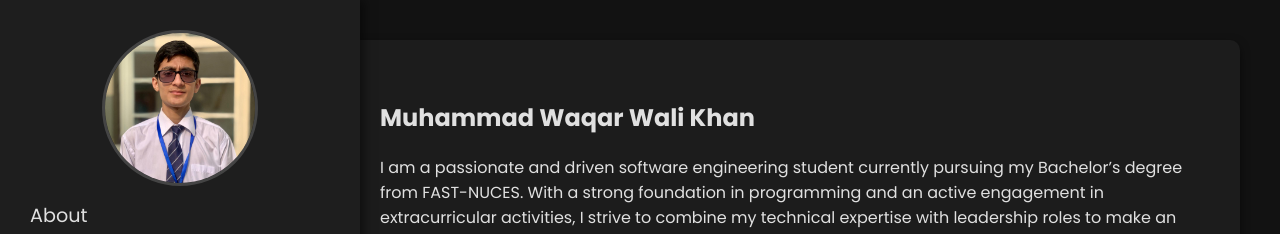
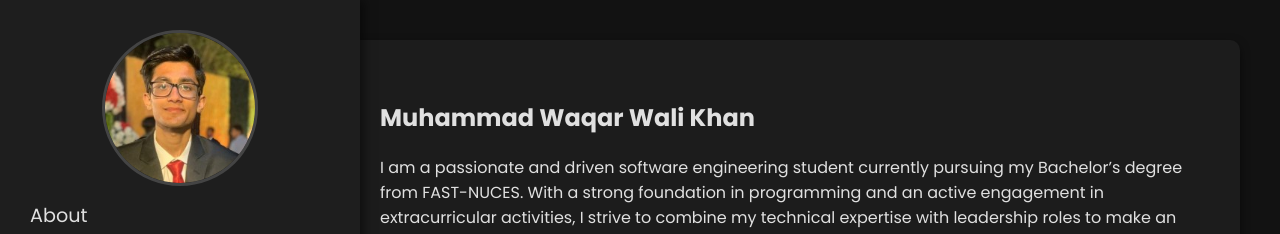
Before and after one commit to waqarwali/resume, a plain HTML site: page index.html in a window 1280 px wide. Shown: the top 234 px of the page. Drawn offline with Linux system fonts and the light colour scheme.

Commit message:
Add files via upload

```diff
--- a/index.html
+++ b/index.html
@@ -19,7 +19,7 @@
 </head>
 <body>
   <nav id="sideNav">
-    <img src="img/wiki.jpg" alt="Profile Picture">
+    <img src="img/ME.jpg" alt="Profile Picture">
     <a class="nav-link" href="#about">About</a>
     <a class="nav-link" href="#experience">Experience</a>
     <a class="nav-link" href="#education">Education</a>
```
Also changed, not shown: img/ME.jpg (added).
